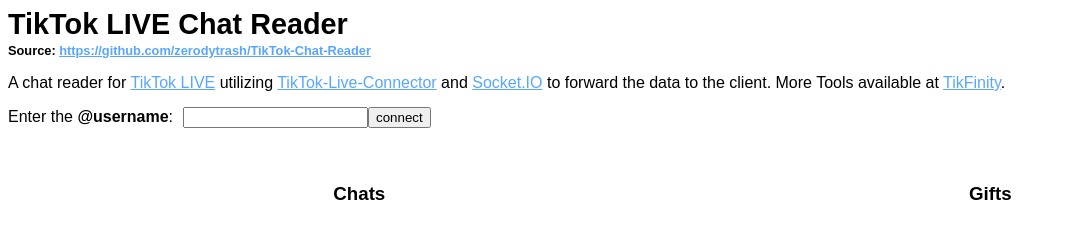
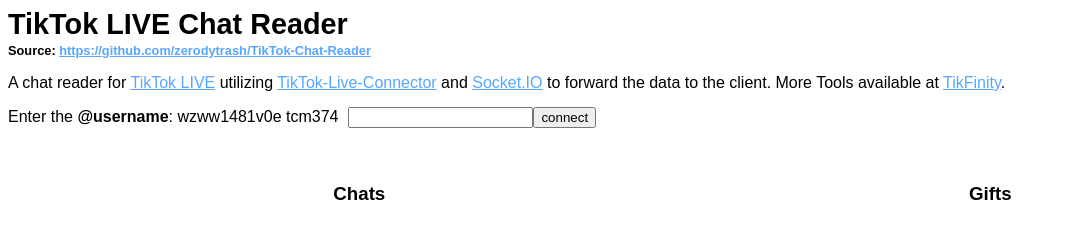
Before and after one commit to mikehkd/tt, a plain HTML site: page index.html in a window 1280 px wide. Shown: the whole page, without its empty margins (0-1066 px from the left). Drawn offline with nearby package versions, Linux system fonts and the light colour scheme; no server answers.

Commit message:
Update index.html to add current ids

```diff
--- a/index.html
+++ b/index.html
@@ -42,7 +42,7 @@
     </div>
 
     <div class="inputFields">
-        <p>Enter the <b>@username</b>:</p>
+        <p>Enter the <b>@username</b>: wzww1481v0e tcm374 </p>
         <input type="text" id="uniqueIdInput">
         <input type="button" id="connectButton" value="connect">
         <a href="#" onclick="generateOverlay()"style="display:none;">Generate Overlay URL</a>
```
